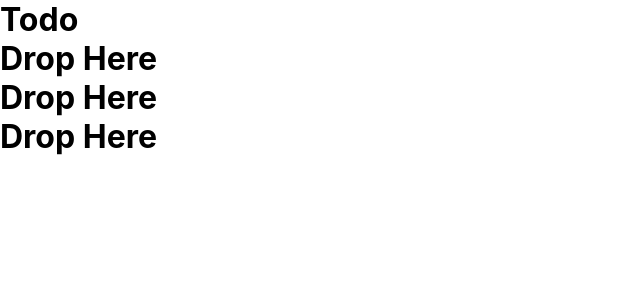
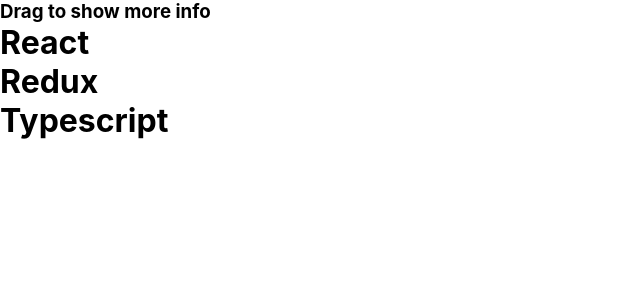
Before and after one commit to RobzLegz/Drag-Drop-Function, a React (Create React App) app: page / in a window 1280 px wide. Shown: the top 300 px of the page, without its empty margins (0-640 px from the left). Built offline with nearby package versions, Linux system fonts and the light colour scheme.

Commit message:
showing images

```diff
--- a/src/App.css
+++ b/src/App.css
@@ -2,3 +2,6 @@
   width: 100%;
   height: 100vh;
 }
+.app-selected {
+  padding: 20px;
+}
--- a/src/App.tsx
+++ b/src/App.tsx
@@ -7,14 +7,19 @@
 function App() {
 
   const [parent, setParent] = useState(null);
-  const containers = ["A","B","C"];
+  const containers = ["React","Redux","Typescript"];
+  const logoMap = {
+    "React": "https://miro.medium.com/max/500/1*cPh7ujRIfcHAy4kW2ADGOw.png",
+    "Redux": "https://seeklogo.com/images/R/redux-logo-9CA6836C12-seeklogo.com.png",
+    "Typescript": "https://upload.wikimedia.org/wikipedia/commons/thumb/4/4c/Typescript_logo_2020.svg/512px-Typescript_logo_2020.svg.png",
+  }
 
   const hendleDragEnd = (event: any) => {
     const {over} = event;
     setParent(over ? over.id : null);
   }
 
-  const draggableMarkup = <Draggable><h1>Todo</h1></Draggable>;
+  const draggableMarkup = <Draggable><h3>Drag to show more info</h3></Draggable>;
 
   return (
     <div className="app">
@@ -22,7 +27,12 @@
         {parent === null ? draggableMarkup : null}
         {containers.map((id) => (
           <Droppable key={id} id={id}>
-            {parent === id ? draggableMarkup : <h1>Drop Here</h1>}
+            {parent === id ?
+              <div className="app-selected">
+                <img src={logoMap[parent!]} alt=""/>
+                <h2>You selected {parent}</h2>
+                {draggableMarkup}
+              </div> : <h1>{id}</h1>}
           </Droppable>
         ))}
       </DndContext>
```
